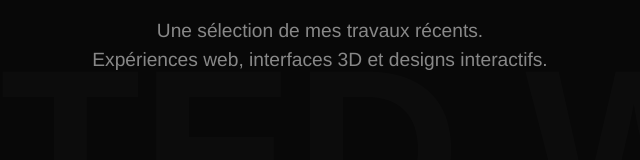
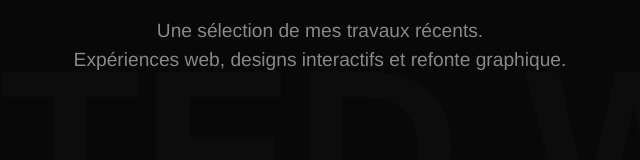
Before and after one commit to NathanaelDutheuil/Portfolio, a website built with Vite: page projets.html in a window 1280 px wide. Shown: the part 250-410 px from the top of the page, 320-960 px from the left. Built offline with nearby package versions, Linux system fonts and the light colour scheme.

Commit message:
Update projets.html

```diff
--- a/projets.html
+++ b/projets.html
@@ -68,7 +68,7 @@
 
     <header class="projects-header">
         <h1 class="page-title">Projets</h1>
-        <p class="page-subtitle">Une sélection de mes travaux récents.<br>Expériences web, interfaces 3D et designs interactifs.</p>
+        <p class="page-subtitle">Une sélection de mes travaux récents.<br>Expériences web, designs interactifs et refonte graphique.</p>
     </header>
 
     <section class="projects-grid">
```
